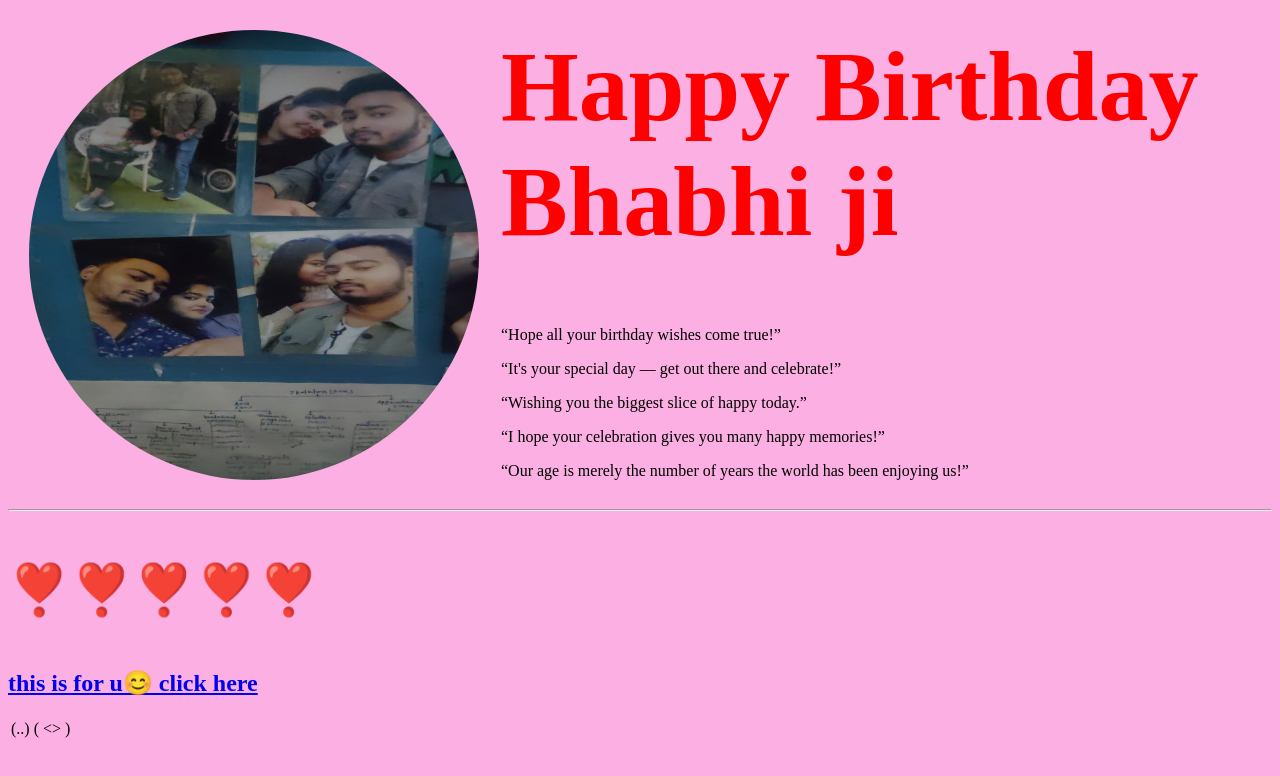
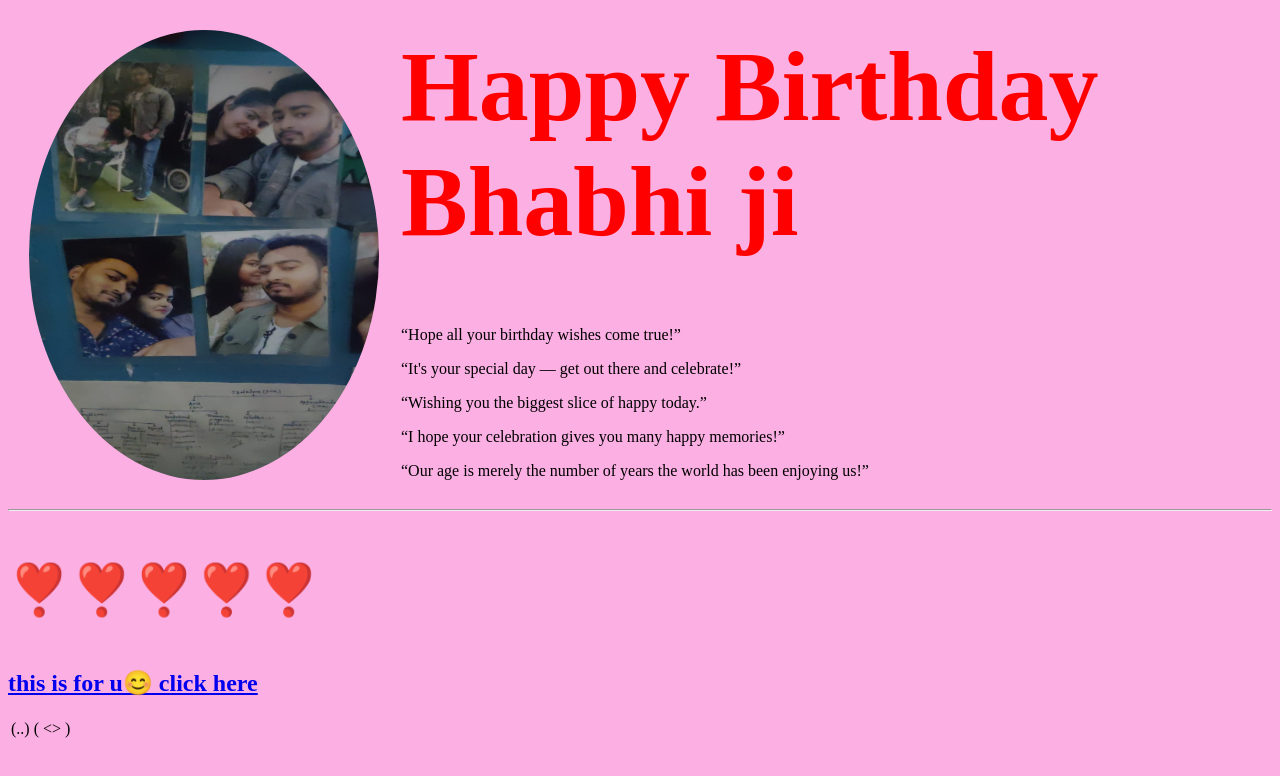
Before and after one commit to Monu1432/birthday, a plain HTML site: page index.html in a window 1280 px wide. Drawn offline with Linux system fonts and the light colour scheme.

Commit message:
Update styles.css

```diff
--- a/styles.css
+++ b/styles.css
@@ -9,7 +9,7 @@ h3{
     color:rgb(0, 255, 51); font-size: 50px;
 }
 .circular{
-     border-radius: 500%; height: 450; width: 450;
+     border-radius: 500%; height: 450; width: 350;
 }
 /*img:hover {
     background-color:gold;
```
